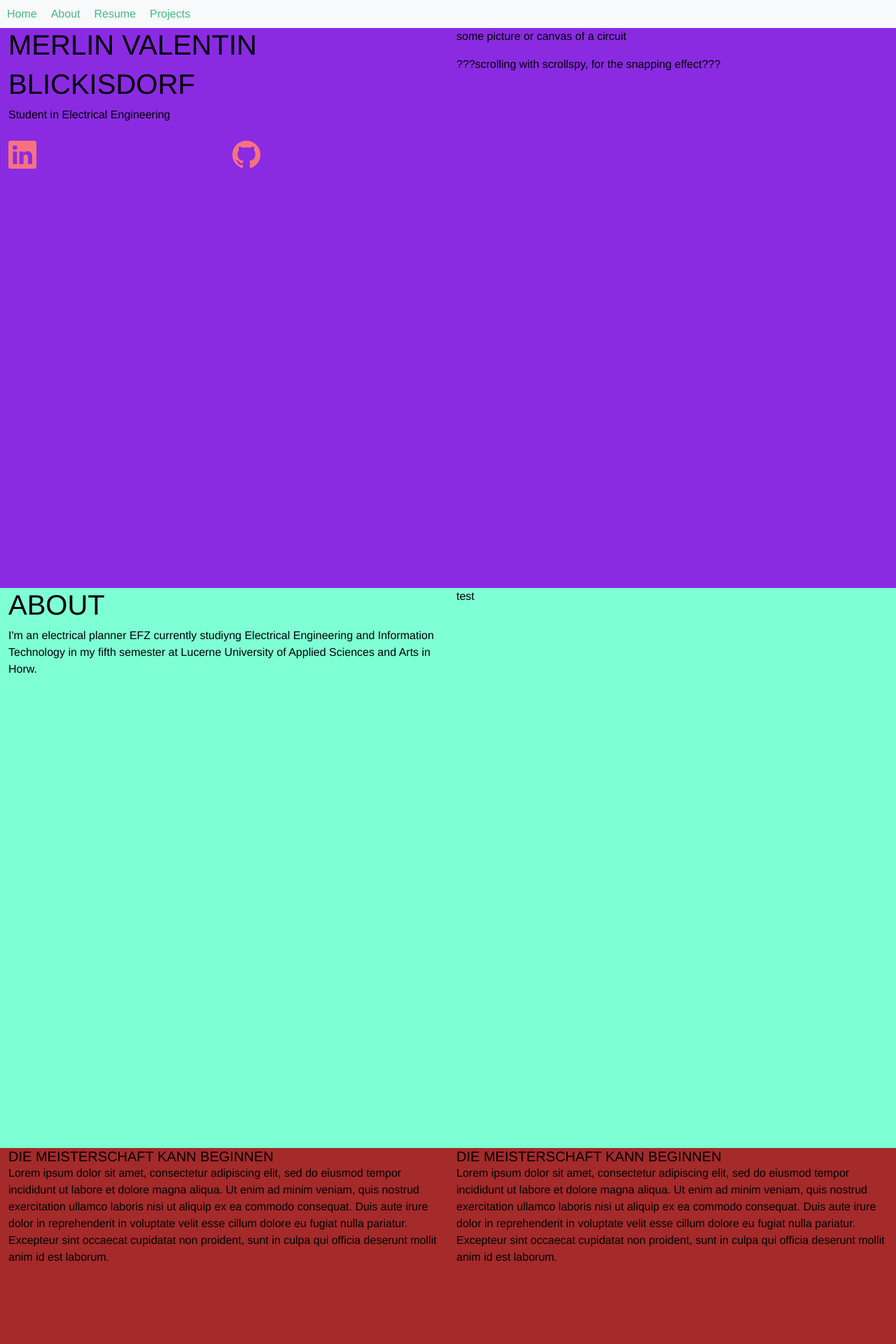
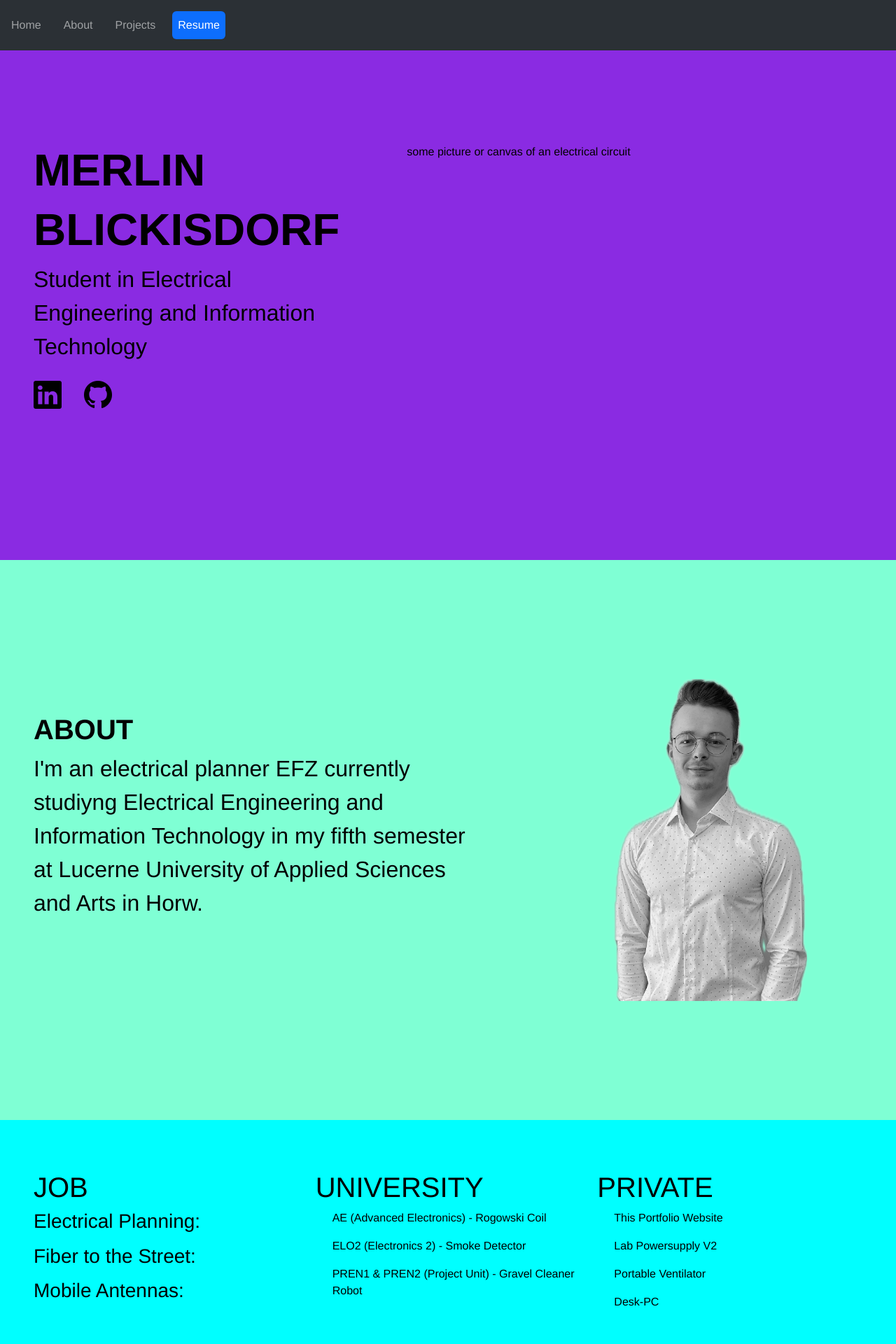
Before and after one commit to MBlick/Portfolio_Website, a Vue app: page / in a window 1280 px wide. Shown: the top 1920 px of the page at 70% size. Built offline with nearby package versions, Linux system fonts and the light colour scheme.

Commit message:
added structure to all sides

```diff
--- a/src/App.vue
+++ b/src/App.vue
@@ -1,9 +1,9 @@
 <template>
-  <div>
+  <div data-bs-spy="scroll">
     <HomeHome />
     <HomeAbout />
+    <HomeProjects />
     <HomeResume />
-    <HomeProjects />
   </div>
 </template>
 
--- a/src/components/HomeAbout.vue
+++ b/src/components/HomeAbout.vue
@@ -1,18 +1,16 @@
 <template>
-  <div id="about" class="about container-fluid">
+  <div id="about" class="about container-fluid" data-bs-target="#about">
     <div class="row">
-      <div class="col">
-        <h1 class="text-start">
-          ABOUT
-          </h1>
-        <p class="text-start">
+      <div class="col-7 p-5">
+        <h1 class="text-start fw-bold">ABOUT</h1>
+        <p class="text_about text-start">
           I'm an electrical planner EFZ currently studiyng Electrical
           Engineering and Information Technology in my fifth semester at
           Lucerne University of Applied Sciences and Arts in Horw.
         </p>
       </div>
-      <div class="col text-start">
-        <p>test</p>
+      <div class="col">
+        <img class="image_me" src="../assets/Image-of-myself.png" alt="image of myself">
       </div>
     </div>
   </div>
@@ -31,11 +29,18 @@ export default {
 <style scoped>
 .about {
   background-color: aquamarine;
+  align-content: center;
 }
-
 /* This sets the container height to the current display height */
 .container-fluid {
   height: 100vh;
 }
+.text_about {
+  font-size: 2em;
+}
+.image_me {
+  max-width: 55%;
+}
+
 
 </style>
--- a/src/components/HomeHome.vue
+++ b/src/components/HomeHome.vue
@@ -1,61 +1,45 @@
 <template>
-<nav id="navbar" class="navbar navbar-expand-lg bg-body-tertiary">
-    <div class="">
-      <button
-        class="navbar-toggler"
-        type="button"
-        data-bs-toggle="collapse"
-        data-bs-target="#navbarSupportedContent"
-        aria-controls="navbarSupportedContent"
-        aria-expanded="false"
-        aria-label="Toggle navigation">
-        <span class="navbar-toggler-icon"></span>
-      </button>
-      <div class="collapse navbar-collapse" id="navbarSupportedContent">
-        <li class="nav-item">
+  <nav id="navbar" class="navbar bg-dark navbar-expand-lg bg-body-tertiary fixed-top" data-bs-theme="dark">
+    <div class="collapse navbar-collapse" id="navbarSupportedContent">
+      <ul class="navbar-nav me-auto mb-0 mb-lg-0 nav-pills">
+        <li class="nav-item nav-link">
           <a class="nav-link active" aria-current="page" href="#home">Home</a>
         </li>
-
-        <li class="nav-item">
-          <a class="nav-link active" aria-current="page" href="#about">About</a>
+        <li class="nav-item nav-link flex-column">
+          <a class="nav-link" aria-current="page" href="#about">About</a>
         </li>
-
-        <li class="nav-item">
-          <a class="nav-link active" aria-current="page" href="#resume">Resume</a>
+        <li class="nav-item nav-link flex-column">
+          <a class="nav-link" aria-current="page" href="#projects">Projects</a>
         </li>
-
-        <li class="nav-item">
-          <a class="nav-link active" aria-current="page" href="#projects">Projects</a>
+        <li class="nav-item nav-link flex-column">
+          <a class="nav-link" aria-current="page" href="#resume">Resume</a>
         </li>
-      </div>
+      </ul>
     </div>
   </nav>
-  <div id="home" class="home container-fluid">
+
+  <div id="home" class="home container-fluid" data-bs-target="#home">
     <div class="row">
-      <div class="col text-start">
-        <h1>
-          MERLIN VALENTIN
-        </h1>
-        <h1>
-          BLICKISDORF
-        </h1>
-        <p>Student in Electrical Engineering</p>
+      <div class="col p-5 text-start">
         <div class="row">
-          <div class="col">
-            <a class="link-underline-opacity-0 fs-1" style="color: #f67280;" href="https://linkedin.com/in/merlin-blickisdorf">
-            <i class="bi bi-linkedin"></i>
+          <h1 class="text_name fw-bold">MERLIN</h1>
+          <h1 class="text_name fw-bold">BLICKISDORF</h1>
+          <p class="text_student">Student in Electrical Engineering and Information Technology</p>
+        </div>
+        <div class="row">
+          <div id="socials" class="socials col">
+            <a class="link-underline-opacity-0 fs-1" style="color: black" href="https://linkedin.com/in/merlin-blickisdorf">
+            <i class="pe-3 bi bi-linkedin"></i>
             </a>
-          </div>
-          <div class="col">
-            <a class="link-underline-opacity-0 fs-1" style="color: #f67280;" href="https://github.com/MBlick">
+            <a class="ps-3 link-underline-opacity-0 fs-1" style="color: black" href="https://github.com/MBlick">
             <i class="bi bi-github"></i>
             </a>
           </div>
         </div>
       </div>
-      <div class="col text-start">
-        <p>some picture or canvas of a circuit</p>
-        <p>???scrolling with scrollspy, for the snapping effect???</p>
+
+      <div class="col-7 p-5 text-start">
+        <p>some picture or canvas of an electrical circuit</p>
       </div>
     </div>
   </div>
@@ -66,7 +50,8 @@ export default {
   name: 'HomeAboutMe',
   props: {
     msg: String
-  }
+  },
+
 }
 </script>
 
@@ -77,32 +62,18 @@ export default {
   padding-bottom: 1%;
   background-color: white;
 }
-
-h3 {
-  margin: 40px 0 0;
-}
-
-ul {
-  list-style-type: none;
-  padding: 0;
-}
-
-li {
-  display: inline-block;
-  margin: 0 10px;
-}
-
-a {
-  color: #42b983;
-}
-
 .home {
   background-color: blueviolet;
+  align-content: center;
 }
-
+.text_name {
+  font-size: 4rem;
+}
+.text_student {
+  font-size: 2rem;
+}
 /* This sets the container height to the current display height */
 .container-fluid {
   height: 100vh;
 }
-
 </style>
--- a/src/components/HomeProjects.vue
+++ b/src/components/HomeProjects.vue
@@ -1,11 +1,27 @@
 <template>
-  <div id="projects" class="projects container-fluid">
-    <div class="row">
+  <div id="projects" class="projects p-5 container-fluid" data-bs-target="#projects">
+    <div class="row pt-4">
       <div class="col text-start">
-        <p>test</p>
+        <h1>JOB</h1>
+        <h3>Electrical Planning:</h3>
+        <p></p>
+        <h3>Fiber to the Street:</h3>
+        <p></p>
+        <h3>Mobile Antennas:</h3>
+        <p></p>
       </div>
       <div class="col text-start">
-        <p>test</p>
+        <h1>UNIVERSITY</h1>
+        <p class="ps-4">AE (Advanced Electronics) - Rogowski Coil</p>
+        <p class="ps-4">ELO2 (Electronics 2) - Smoke Detector</p>
+        <p class="ps-4">PREN1 & PREN2 (Project Unit) - Gravel Cleaner Robot</p>
+      </div>
+      <div class="col text-start">
+        <h1>PRIVATE</h1>
+        <p class="ps-4">This Portfolio Website</p>
+        <p class="ps-4">Lab Powersupply V2</p>
+        <p class="ps-4">Portable Ventilator</p>
+        <p class="ps-4">Desk-PC</p>
       </div>
     </div>
   </div>
--- a/src/components/HomeResume.vue
+++ b/src/components/HomeResume.vue
@@ -1,27 +1,46 @@
 <template>
-  <div id="resume" class="resume container-fluid">
-    <div class="row text-start">
-      <div class="col">
-        <h5 class="card-title">DIE MEISTERSCHAFT KANN BEGINNEN</h5>
-        <p class="card-text">Lorem ipsum dolor sit amet, consectetur adipiscing elit, sed do
-          eiusmod tempor incididunt ut labore et dolore magna aliqua. Ut enim ad
-          minim veniam, quis nostrud exercitation ullamco laboris nisi ut
-          aliquip ex ea commodo consequat. Duis aute irure dolor in
-          reprehenderit in voluptate velit esse cillum dolore eu fugiat nulla
-          pariatur. Excepteur sint occaecat cupidatat non proident, sunt in
-          culpa qui officia deserunt mollit anim id est laborum.
-        </p>
+  <div id="resume" class="resume p-5 container-fluid" data-bs-target="#resume">
+    <div class="row text-start pt-4 h-50">
+      <div class="technology col-3">
+        <h1>TECHNOLOGY</h1>
+        <p class="ps-4">Programming: C, C#, Assembler, Python, Linux, HTML, CSS, PHP</p>
+        <p class="ps-4">Software: Tina, Altium, Siemens NX, MATLAB</p>
+        <p class="ps-4">whatnot???: </p>
       </div>
-      <div class="col text-start">
-        <h5 class="card-title">DIE MEISTERSCHAFT KANN BEGINNEN</h5>
-        <p class="card-text">Lorem ipsum dolor sit amet, consectetur adipiscing elit, sed do
-          eiusmod tempor incididunt ut labore et dolore magna aliqua. Ut enim ad
-          minim veniam, quis nostrud exercitation ullamco laboris nisi ut
-          aliquip ex ea commodo consequat. Duis aute irure dolor in
-          reprehenderit in voluptate velit esse cillum dolore eu fugiat nulla
-          pariatur. Excepteur sint occaecat cupidatat non proident, sunt in
-          culpa qui officia deserunt mollit anim id est laborum.
-        </p>
+      <div class="education col-6">
+        <h1>EDUCATION</h1>
+        <p class="ps-4">Sep 2021 - Jul 2025: Bachelor (FH) EEIT, HSLU, Horw</p>
+        <p class="ps-4">Aug 2020 - Jul 2021: Vocational Baccalaurete, BBZB, Lucerne</p>
+        <p class="ps-4">Aug 2014 - Jul 2018: Apprenticeship, Electrical Planner EFZ, Network 41, Sursee</p>
+      </div>
+      <div class="interests col-3">
+        <h1>INTERESTS</h1>
+        <p class="ps-4">DIY Projects</p>
+        <p class="ps-4">Automation</p>
+        <p class="ps-4">3D Printing</p>
+        <p class="ps-4">Repair of electrical devices</p>
+        <p class="ps-5">Voluntary Work @ Repair Café Luzern</p>
+      </div>
+    </div>
+    <div class="row text-start pt-4 h-50">
+      <div class="language col-3">
+        <h1>LANGUAGE</h1>
+        <p class="ps-4">German (native)</p>
+        <p class="ps-4">English (fluent, C1 level)</p>
+        <p class="ps-4">French (basic)</p>
+      </div>
+      <div class="experience col-6">
+        <h1>EXPERIENCE</h1>
+        <p class="ps-4">Aug 2022 - Sep 2023: Electrical Planner EFZ, HT Infraserv AG, Entlebuch, 20% pensum</p>
+        <p class="ps-4">Nov 2020 - Jul 2021: Student Help, TopShop AG, Rothenburg, 20% pensum</p>
+        <p class="ps-4">Jul 2018 - Jul 2020: Electrical Planner EFZ, Network 41 AG, Sursee</p>
+      </div>
+      <div class="hobbies col-3">
+        <h1>HOBBIES</h1>
+        <p class="ps-4">Skiing</p>
+        <p class="ps-4">Squash</p>
+        <p class="ps-4">Fitness</p>
+        <p class="ps-4">Chess</p>
       </div>
     </div>
   </div>
@@ -41,10 +60,10 @@ export default {
 .resume {
   background-color: brown;
 }
-
 /* This sets the container height to the current display height */
 .container-fluid {
   height: 100vh;
 }
 
+
 </style>
```
Also changed, not shown: src/assets/Image-of-myself.png, src/assets/OLD/Image-of-myself.png (added).
